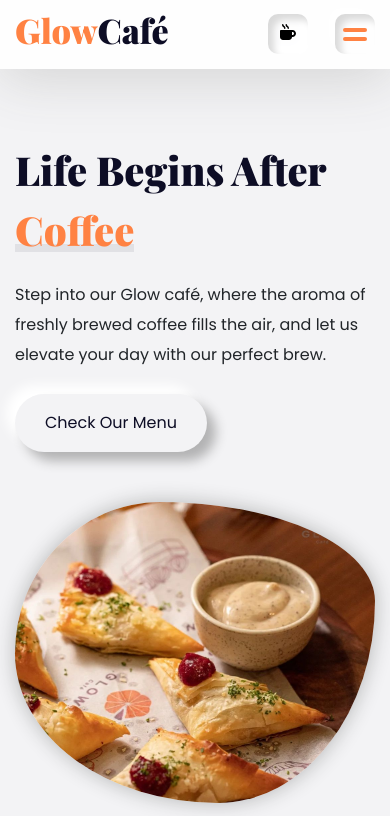
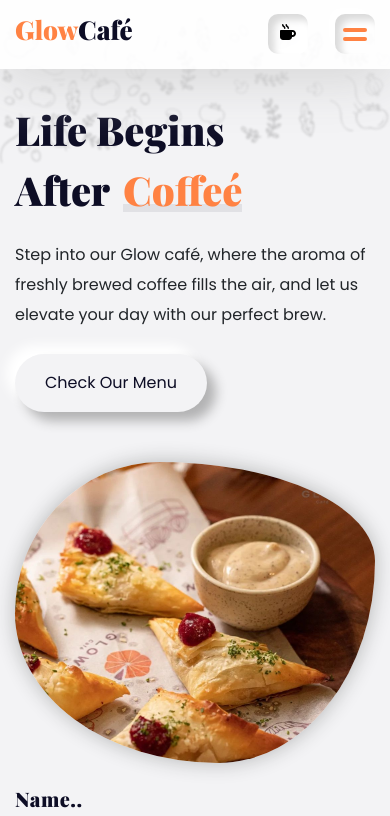
Before and after one commit to maheshwararaj/GlowCafe, a plain HTML site: page index.html in a window 390 px wide. Shown: the top 816 px of the page. Drawn offline with nearby package versions, Linux system fonts and the light colour scheme; a web font is replaced by a local one.

Commit message:
Ft. Created a banner background

```diff
--- a/index.html
+++ b/index.html
@@ -75,6 +75,7 @@
     <div id="viewport">
         <div id="js-scroll-content">
             <section class="main-banner" id="home">
+                <img src="assets/images/faq-bg.png" class="mobile-banner-bg"  alt="">
                 <div class="js-parallax-scene">
                     <div class="banner-shape-1 w-100" data-depth="0.30">
                         <img src="assets/images/coffee-bg.png" alt="">
@@ -89,8 +90,8 @@
                             <div class="col-lg-6">
                                 <div class="banner-text">
                                     <h1 class="h1-title">
-                                      Life Begins after
-                                      <span>Coffee</span>
+                                      Life Begins <br> after
+                                      <span>Coffeé</span>
 
 
                                     </h1>
--- a/style.css
+++ b/style.css
@@ -237,6 +237,14 @@ ul {
     box-shadow: inset 6px 6px 8px #dadada, inset -6px -6px 8px #ffffff;
 }
 
+.mobile-banner-bg{
+
+    position: absolute;
+    top: 12px;
+    left: 0;
+    z-index: -3;
+    filter: brightness(0.8) blur(1px);
+}
 * {
     -webkit-tap-highlight-color: transparent;
 }
@@ -447,6 +455,9 @@ ul {
         display: none;
     }
 
+    .mobile-banner-bg{
+        filter: brightness(0.1) blur(1px);
+    }
 }
 
 @media (max-width: 400px) {
@@ -1634,8 +1645,9 @@ p {
         display: none;
     }
     .main-banner {
-        padding: 140px 0 60px;
-    }
+        padding: 100px 0 60px;
+    }
+
     .h1-title {
         font-size: 60px;
         line-height: 80px;
@@ -1813,13 +1825,18 @@ p {
     .container, .container-fluid {
         padding: 0 30px;
     }
+    .header-logo h1{
+        font-size: 26px;
+    }
     .h1-title {
         font-size: 40px;
         line-height: 60px;
         margin-bottom: 20px;
+
     }
     .h1-title span {
         background-size: 100% 8px;
+        margin-left: 5px;
     }
     .banner-img-wp {
         height: 90vw;
```
